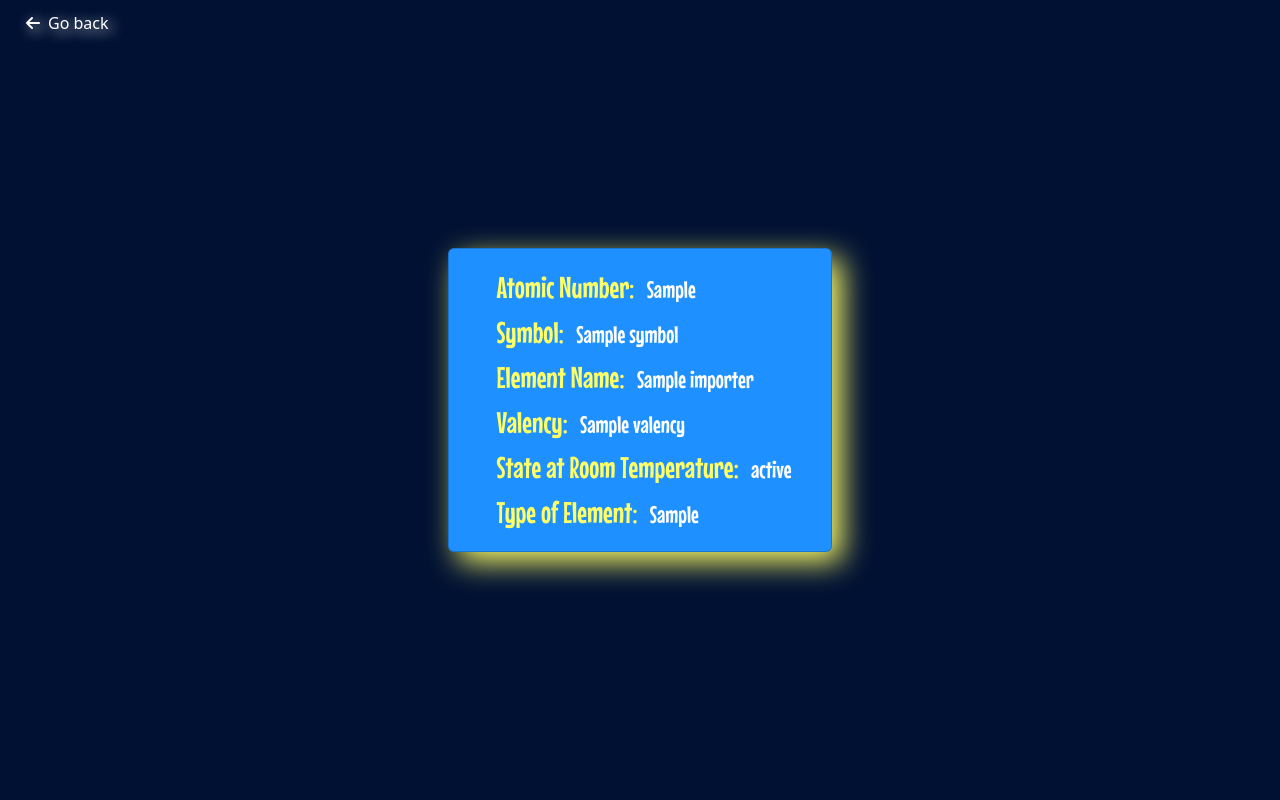
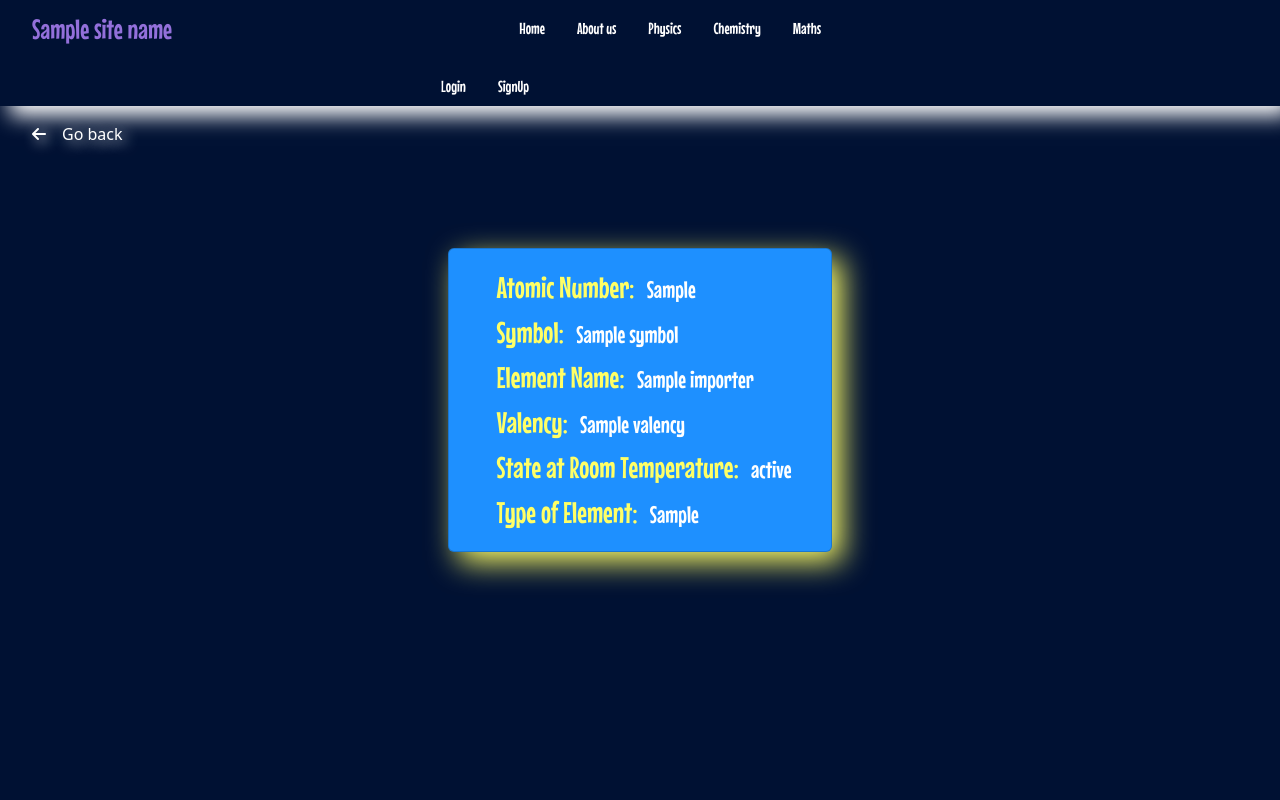
Before and after one commit to VG-Venice/smartduck, a Flask app: template templates/clicked_info.html in a window 1280 px wide. Run offline with Flask 3, Linux system fonts and the light colour scheme; the template is opened without the code that fills it: most values are stand-ins (such as "Sample title", 1, 10 or a date in 2020); some libraries are stand-ins or nearby versions.

Commit message:
almost completed periodic table

```diff
--- a/templates/clicked_info.html
+++ b/templates/clicked_info.html
@@ -1,5 +1,37 @@
 {% include 'links.html' %}
 <style>
+  body{
+    background-color: #001132;
+    color: black;}
+  sup{
+    font-weight: 550;
+    font-family: 'Mouse Memoirs', sans-serif;
+  }
+  table, th, td {
+  border: 1px solid white;
+  border-collapse: collapse;
+}
+    #app_icon{
+        color: mediumpurple;
+        font-size:26px;
+      }
+      nav{
+        background-color: none;
+        font-family: 'Mouse Memoirs', sans-serif;
+      }
+      #login a, #signup a{
+        color: white;
+      }
+      #navbar{
+        box-shadow: 10px 10px 20px white;
+        font-family: 'Mouse Memoirs', sans-serif;
+      }
+      header{
+        background-image: url('/static/bg.jpg');
+        background-repeat: no-repeat;
+        height: 60vw;
+        background-size: cover;
+      }
   body{
     background-color: #001133;
   }
@@ -20,18 +52,45 @@
     display: inline;
   }
   button{
-    background-color: #001133;
+    background-color: transparent;
     color: white;
     border: none;
     text-shadow: 4px 3px 14px white;
-    margin-left: 12px;
-    margin-top: 10px;
+    margin-left: 10px;
+    margin-top: 15px;
   }
 </style>
-
+<nav style="box-shadow: 10px 10px 20px white;font-family: 'Mouse Memoirs', sans-serif;" id="navbar">
+<ul class="mx-2 nav nav-pills">
+  <li class="nav-item mx-2">
+    <a style="color: mediumpurple;font-size: 28px;" id="app_icon" class="nav-link" href="/">{{site_name}}</a>
+  </li>
+  <li class="nav-item mt-2">
+    <a style="color: white;margin-left: 24vw;" class="nav-link" href="/"> Home</a>
+  </li>
+    <li class="nav-item mt-2">
+    <a style="color: white;" class="nav-link" href="/about_us"> About us</a>
+  </li>
+      <li class="nav-item mt-2">
+    <a style="color: white;" class="nav-link" href="#"> Physics</a>
+  </li>
+      <li class="nav-item mt-2">
+    <a style="color: white;" class="nav-link" href="/chem_periodic_table"> Chemistry</a>
+  </li>
+        <li class="nav-item mt-2">
+    <a style="color: white;" class="nav-link" href="https://smartduck-calc.netlify.app"> Maths</a>
+  </li>
+    <li style="margin-left: 33%;" id="login" class="nav-item mt-2">
+    <a style="color: white;" class="nav-link" href="/login"> Login</a>
+  </li>
+  <li id="signup" class="nav-item mt-2">
+    <a style="color: white;" href="/signup" class="nav-link"> SignUp</a>
+  </li>
+</ul>
+    </nav>
 <a href="/chem_periodic_table">
   <button>
-  <i class="fa-solid fa-arrow-left mx-2"></i>Go back
+  <i class="fa-solid fa-arrow-left mx-3"></i>Go back
 </button>
 </a>
 <div style="display: flex;">
--- a/templates/links.html
+++ b/templates/links.html
@@ -7,3 +7,6 @@
     <link href="https://cdn.jsdelivr.net/npm/bootstrap@5.3.0/dist/css/bootstrap.min.css"
       rel="stylesheet" integrity="sha384-9ndCyUaIbzAi2FUVXJi0CjmCapSmO7SnpJef0486qhLnuZ2cdeRhO02iuK6FUUVM" crossorigin="anonymous"/>
 <link rel="stylesheet" href="https://cdnjs.cloudflare.com/ajax/libs/font-awesome/6.4.0/css/all.min.css" integrity="sha512-iecdLmaskl7CVkqkXNQ/ZH/XLlvWZOJyj7Yy7tcenmpD1ypASozpmT/E0iPtmFIB46ZmdtAc9eNBvH0H/ZpiBw==" crossorigin="anonymous" referrerpolicy="no-referrer" />
+<link rel="preconnect" href="https://fonts.googleapis.com">
+<link rel="preconnect" href="https://fonts.gstatic.com" crossorigin>
+<link href="https://fonts.googleapis.com/css2?family=Roboto&display=swap" rel="stylesheet">
```
Also changed, not shown: templates/chem2_table.html (+13 -7 lines).
